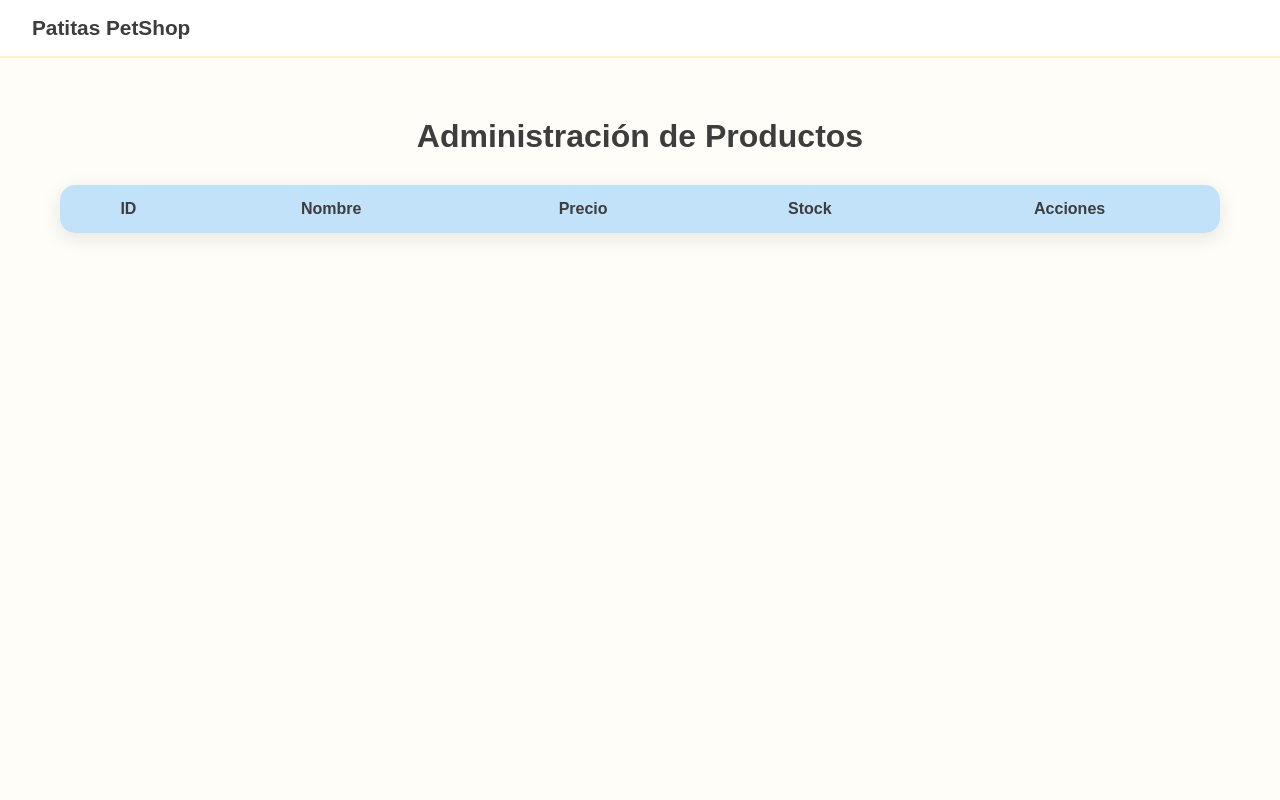
After one commit to AlbarracinMaximo/segundo-parcial-progra3, a web app: file frontend/dashboard.html in a window 1280 px wide. The commit adds this page. Run offline with its HTML, style and script files only (its server is not run), Linux system fonts and the light colour scheme; lists and menus that the app fills with data are empty.

Commit message:
Creo y modifico la estética del dashboard del admin, a su vez agregué a traves de mysql workbench los usuarios de admins, ya que el login no me dejaba ingresar

```diff
--- a/frontend/css/styles.css
+++ b/frontend/css/styles.css
@@ -383,3 +383,77 @@ body {
 #paginacion button:hover{
     background:var(--rosa);
 }
+
+/*DASHBOARD*/
+.dashboard-container {
+    max-width: 1200px;
+    margin: 40px auto;
+    padding: 20px;
+}
+
+#cantidadProductos{
+    margin-bottom: 20px;
+    text-align: center;
+    font-weight: bold;
+    color: #666;
+}
+
+.titulo-dashboard {
+    text-align: center;
+    margin-bottom: 30px;
+    color: var(--texto);
+}
+
+.tabla-productos {
+    width: 100%;
+    border-collapse: collapse;
+    background: white;
+    border-radius: 15px;
+    overflow: hidden;
+    box-shadow: 0 5px 20px rgba(0,0,0,.1);
+}
+
+.tabla-productos th {
+    background: var(--celeste);
+    color: var(--texto);
+    padding: 15px;
+}
+
+.tabla-productos td {
+    padding: 12px;
+    text-align: center;
+    border-bottom: 1px solid #eee;
+}
+
+.tabla-productos tr:hover {
+    background: #fafafa;
+}
+
+.btn-editar {
+    background: var(--crema);
+    border: none;
+    padding: 8px 12px;
+    border-radius: 8px;
+    cursor: pointer;
+    transition: .3s;
+    margin-right: 5px;
+}
+
+.btn-editar:hover {
+    background: var(--rosa);
+    transform: translateY(-2px);
+}
+
+.btn-desactivar {
+    background: #ffbebe;
+    border: none;
+    padding: 8px 12px;
+    border-radius: 8px;
+    cursor: pointer;
+    transition: .3s;
+}
+
+.btn-desactivar:hover {
+    background: #ff8c8c;
+    transform: translateY(-2px);
+}
--- /dev/null
+++ b/frontend/dashboard.html
@@ -0,0 +1,60 @@
+<!DOCTYPE html>
+<html lang="es">
+
+<head>
+    <meta charset="UTF-8">
+    <title>Dashboard</title>
+
+    <link rel="stylesheet" href="./css/styles.css">
+</head>
+
+<body>
+
+    <header class="top-nav">
+
+        <div class="nav-logo">
+            <span class="logo-text">
+                Patitas PetShop
+            </span>
+        </div>
+
+    </header>
+
+    <main class="dashboard-container">
+
+        <h1 class="titulo-dashboard">
+            Administración de Productos
+        </h1>
+
+        <p id="cantidadProductos"></p>
+
+        <table
+            id="tabla-productos"
+            class="tabla-productos"
+        >
+
+            <thead>
+
+                <tr>
+                    <th>ID</th>
+                    <th>Nombre</th>
+                    <th>Precio</th>
+                    <th>Stock</th>
+                    <th>Acciones</th>
+                </tr>
+
+            </thead>
+
+            <tbody id="productosBody">
+
+            </tbody>
+
+        </table>
+
+    </main>
+
+    <script src="./js/dashboard.js"></script>
+
+</body>
+
+</html>
--- /dev/null
+++ b/frontend/js/dashboard.js
@@ -0,0 +1,83 @@
+const productosBody =
+    document.getElementById(
+        "productosBody"
+    );
+
+
+
+async function cargarProductos() {
+
+    const response =
+        await fetch(
+            "http://localhost:3000/api/productos"
+        );
+
+    const productos =
+        await response.json();
+
+    document.getElementById(
+    "cantidadProductos"
+    ).textContent =
+        `Productos activos: ${productos.length}`;
+
+    productosBody.innerHTML = "";
+
+    productos.forEach(producto => {
+
+        productosBody.innerHTML += `
+            <tr>
+
+                <td>
+                    ${producto.id_producto}
+                </td>
+
+                <td>
+                    ${producto.nombre}
+                </td>
+
+                <td>
+                    $${producto.precio}
+                </td>
+
+                <td>
+                    ${producto.stock}
+                </td>
+
+            <td>
+
+                <button
+                    class="btn-editar"
+                >
+                    Editar
+                </button>
+
+                <button
+                    class="btn-desactivar"
+                    onclick="desactivarProducto(${producto.id_producto})"
+                >
+                    Desactivar
+                </button>
+
+            </td>
+            </tr>
+        `;
+
+    });
+
+}
+
+window.desactivarProducto =
+async function(id) {
+
+    await fetch(
+        `http://localhost:3000/api/productos/${id}`,
+        {
+            method: "DELETE"
+        }
+    );
+
+    cargarProductos();
+
+};
+
+cargarProductos();
```
Also changed, not shown: frontend/index.html (+21 -0 lines).
